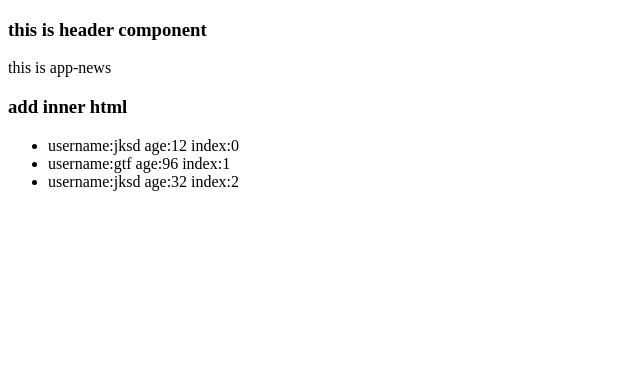
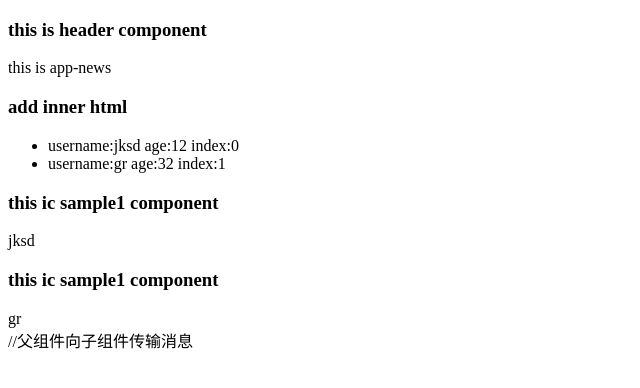
Before and after one commit to Novak12/angular-learning, an Angular app in the folder src/ng-app/: page / in a window 1280 px wide. Shown: the top 388 px of the page, without its empty margins (0-640 px from the left). Built offline with nearby package versions, Linux system fonts and the light colour scheme.

Commit message:
add sample of parent component deliver message to child component

```diff
--- a/src/ng-app/src/app/app.component.html
+++ b/src/ng-app/src/app/app.component.html
@@ -3,3 +3,6 @@
 <div>
   <app-news></app-news>
 </div>
+<div>
+  <app-sample1 *ngFor="let item of users; index as i;" [message]="item.username"></app-sample1>//父组件向子组件传输消息
+</div>
--- a/src/ng-app/src/app/app.component.ts
+++ b/src/ng-app/src/app/app.component.ts
@@ -1,5 +1,6 @@
 import { Component } from '@angular/core';
-
+import { User } from "../model/user.model";
+import { UserService } from "./service/user.service";
 @Component({
   selector: 'app-root',
   templateUrl: './app.component.html',
@@ -7,4 +8,9 @@ import { Component } from '@angular/core';
 })
 export class AppComponent {
   title = 'ng-app';
+  users:User[];
+
+  constructor(private userService: UserService) {
+    this.users=userService.getUsers();
+  }
 }
--- a/src/ng-app/src/app/app.module.ts
+++ b/src/ng-app/src/app/app.module.ts
@@ -5,12 +5,14 @@ import { AppComponent } from './app.component';
 import { NewsComponent } from './components/news/news.component';
 import { HeaderComponent } from './components/header/header.component';
 import { UserService } from "./service/user.service";
+import { Sample1Component } from './components/sample1/sample1.component';
 
 @NgModule({
   declarations: [
     AppComponent,
     NewsComponent,
-    HeaderComponent
+    HeaderComponent,
+    Sample1Component
   ],
   imports: [
     BrowserModule
--- a/src/ng-app/src/app/components/news/news.component.ts
+++ b/src/ng-app/src/app/components/news/news.component.ts
@@ -18,7 +18,7 @@ export class NewsComponent implements OnInit {
   public cities: any[]
   public users:User[];
 
-  constructor(uservice: UserService) {
+  constructor(private uservice: UserService) {
     this.address = 'shanghai';
     this.name = 'jonny';
     this.Message = '<h3>add inner html</h3>';
--- /dev/null
+++ b/src/ng-app/src/app/components/sample1/sample1.component.html
@@ -0,0 +1,4 @@
+<div>
+  <h3>this ic sample1 component</h3>
+  {{message}}
+</div>
--- /dev/null
+++ b/src/ng-app/src/app/components/sample1/sample1.component.ts
@@ -0,0 +1,15 @@
+import { Component, OnInit, Input } from '@angular/core';
+
+@Component({
+  selector: 'app-sample1',
+  templateUrl: './sample1.component.html',
+  styleUrls: ['./sample1.component.css']
+})
+export class Sample1Component implements OnInit {
+  @Input() message: string;
+  constructor() { }
+
+  ngOnInit() {
+  }
+
+}
--- a/src/ng-app/src/app/service/user.service.ts
+++ b/src/ng-app/src/app/service/user.service.ts
@@ -11,8 +11,7 @@ export class UserService {
   getUsers() {
     let users: User[] = [
       { username: "jksd", email: '123@234.com', age: 12 },
-      { username: "gtf", email: '9k8k@234.com', age: 96 },
-      { username: "jksd", email: '5th6@234.com', age: 32 }
+      { username: "gr", email: '5th6@234.com', age: 32 }
     ];
     return users;
   }
```
Also changed, not shown: src/ng-app/src/app/components/sample1/sample1.component.css (added), 1 other file (tests, documents, lock files or other folders).
